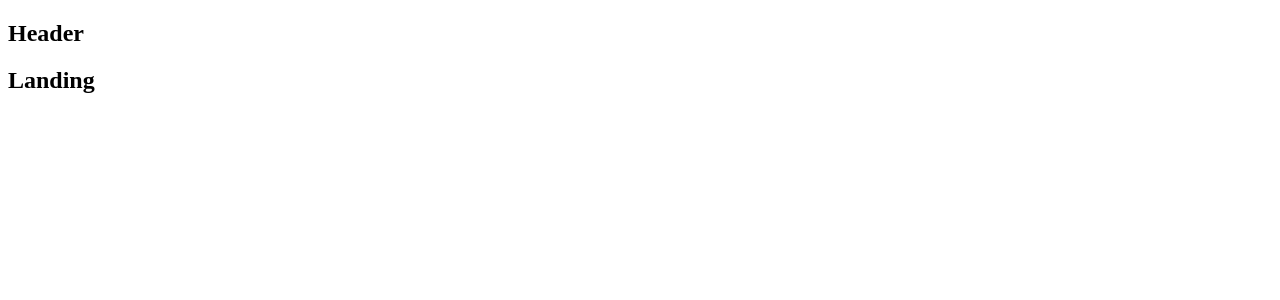
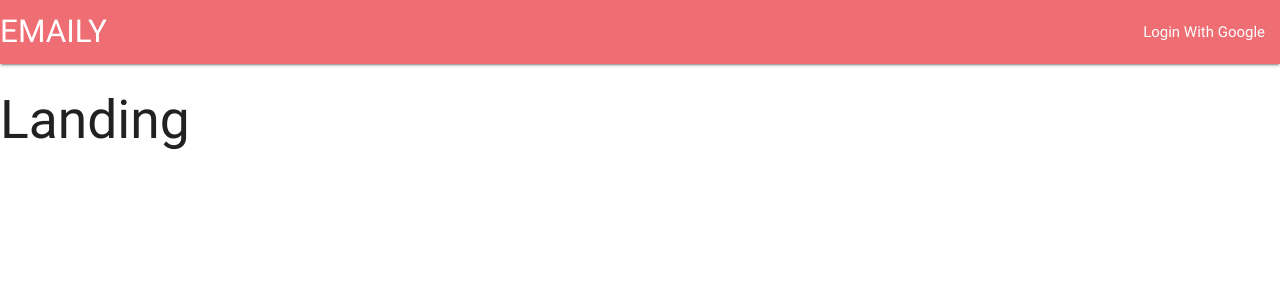
Before and after one commit to BrandonSmith8038/udemy-node-react, a React (Create React App) app in the folder client/: page / in a window 1280 px wide. Shown: the top 300 px of the page. Built offline with nearby package versions, Linux system fonts and the light colour scheme.

Commit message:
feat: Materialize Css and Header
Added Materialize CSS and Initial Header Component

```diff
--- a/client/package.json
+++ b/client/package.json
@@ -8,6 +8,7 @@
     }
   },
   "dependencies": {
+    "materialize-css": "^0.100.2",
     "react": "^16.2.0",
     "react-dom": "^16.2.0",
     "react-redux": "^5.0.7",
--- a/client/src/components/App.js
+++ b/client/src/components/App.js
@@ -1,7 +1,7 @@
 import React from 'react'
 import {BrowserRouter, Route} from 'react-router-dom'
 
-const Header = () => <h2>Header</h2>
+import Header from './Header'
 const Dashboard = () => <h2>Dashboard</h2>
 const SurveyNew = () => <h2>Survey New</h2>
 const Landing = () => <h2>Landing</h2>
--- /dev/null
+++ b/client/src/components/Header.js
@@ -0,0 +1,24 @@
+import React, {Component} from 'react'
+
+class Header extends Component {
+  render(){
+    return (
+     <nav>
+      <div className="nav-wrapper">
+        <a className="left brand-logo">
+          EMAILY
+        </a>
+        <ul class="right">
+          <li>
+            <a>
+              Login With Google
+            </a>
+          </li>
+        </ul>
+      </div>
+     </nav>
+    )
+  }
+}
+
+export default Header
--- a/client/src/index.js
+++ b/client/src/index.js
@@ -1,3 +1,4 @@
+import 'materialize-css/dist/css/materialize.min.css'
 import React from 'react'
 import ReactDOM from 'react-dom'
 import { Provider } from 'react-redux'
```
Also changed, not shown: 1 other file (tests, documents, lock files or other folders).
